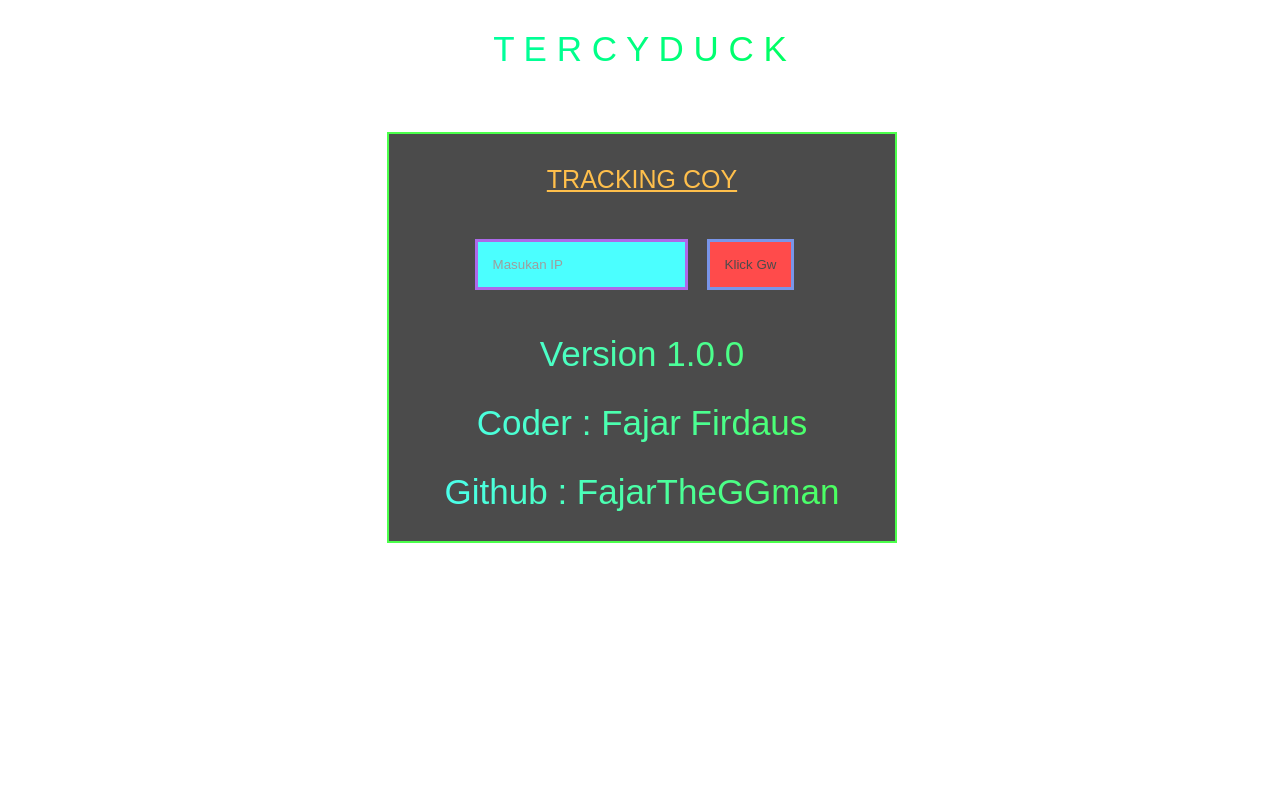
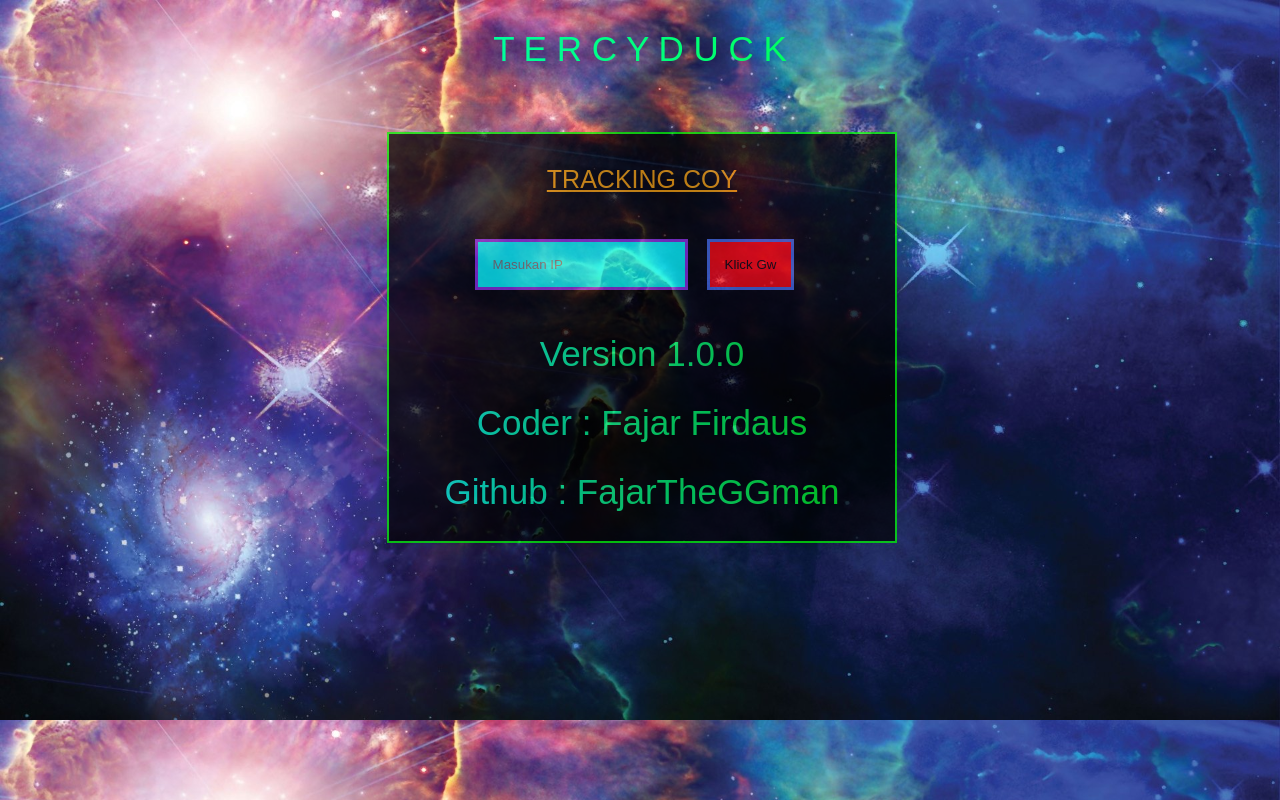
Before and after one commit to FajarTheGGman/Terciduck-Tools, a website: page index.html in a window 1280 px wide. Drawn offline with Linux system fonts and the light colour scheme.

Commit message:
Update index.html

```diff
--- a/index.html
+++ b/index.html
@@ -43,7 +43,7 @@ function a(){
 
 <style>
 body{
-    background: url("back.jpg");
+    background: url(".img/back.jpg");
     background-size: cover;
 }
 
```
